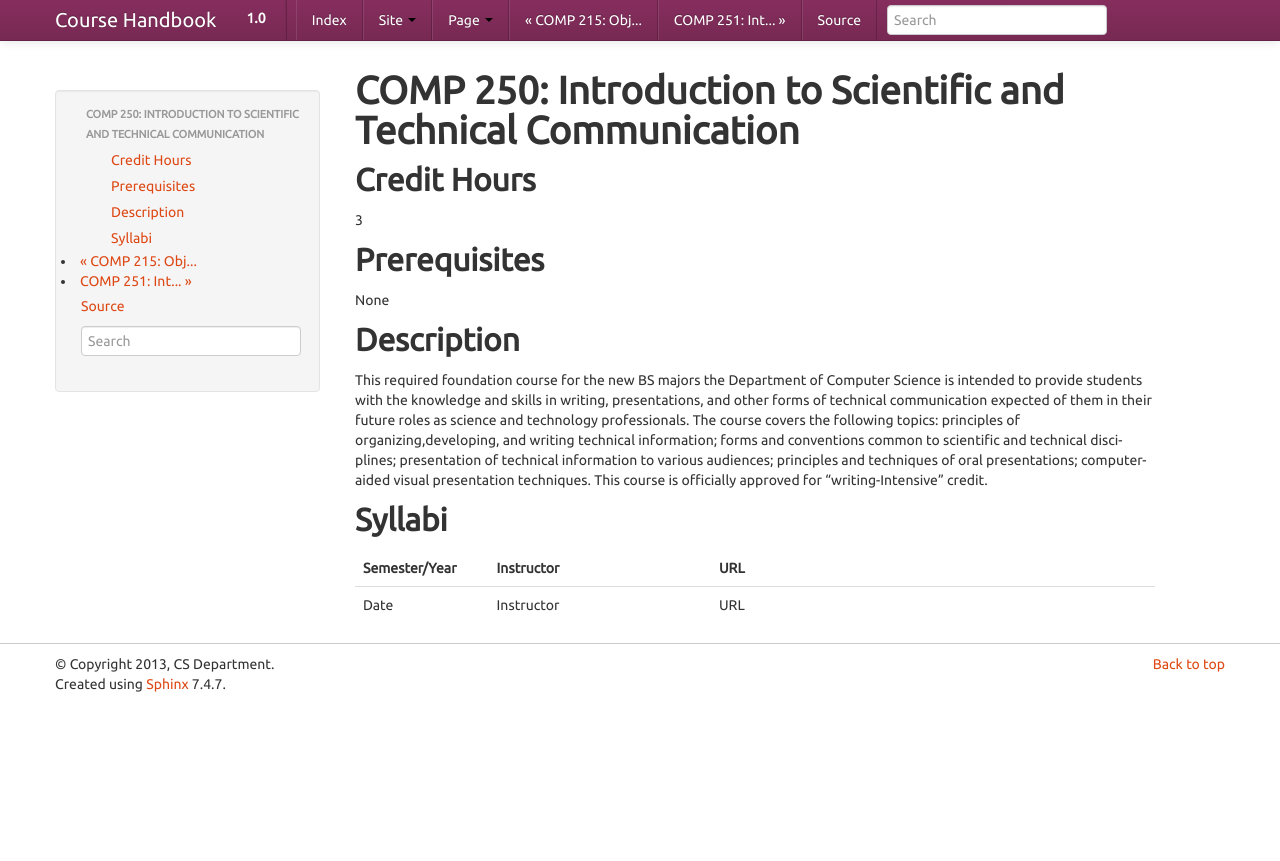
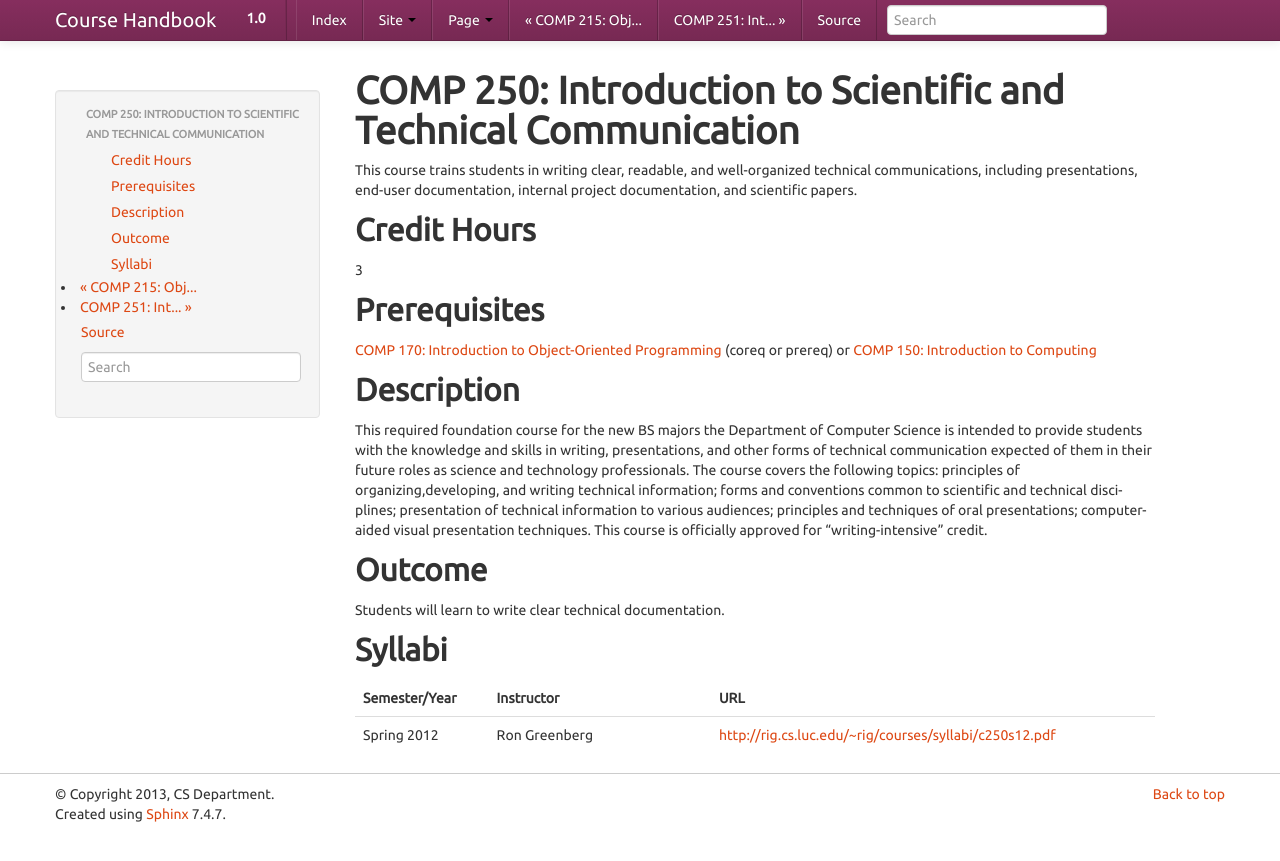
Before and after one commit to kyang5/coursedescriptions, a Sphinx documentation site: the page built from source/comp250.rst, in a window 1280 px wide. Shown: the top 861 px of the page. Built offline with Sphinx 7.4.7, drawn with Linux system fonts in a browser that asks for light colours.

Commit message:
Updated COMP 250

```diff
--- a/source/comp250.rst
+++ b/source/comp250.rst
@@ -1,5 +1,7 @@
 COMP 250: Introduction to Scientific and Technical Communication
 ================================================================
+
+This course trains students in writing clear, readable, and well-organized technical communications, including presentations, end-user documentation, internal project documentation, and scientific papers.
 
 Credit Hours
 -----------------------
@@ -9,7 +11,7 @@ Credit Hours
 Prerequisites
 ------------------------------
 
-None
+:doc:`comp170` (coreq or prereq) or :doc:`comp150`
 
 Description
 --------------------
@@ -23,7 +25,12 @@ writing technical information; forms and conventions common to scientific and
 technical disciplines; presentation of technical information to various
 audiences; principles and techniques of oral presentations; computer-aided
 visual presentation techniques. This course is officially approved for
-"writing-Intensive" credit.
+"writing-intensive" credit.
+
+Outcome
+---------------------
+
+Students will learn to write clear technical documentation.
 
 Syllabi
 ----------------------
@@ -32,4 +39,4 @@ Syllabi
    	:header: "Semester/Year", "Instructor", "URL"
    	:widths: 15, 25, 50
 
-	"Date", "Instructor", "URL"
+	"Spring 2012", "Ron Greenberg", "http://rig.cs.luc.edu/~rig/courses/syllabi/c250s12.pdf"
```
